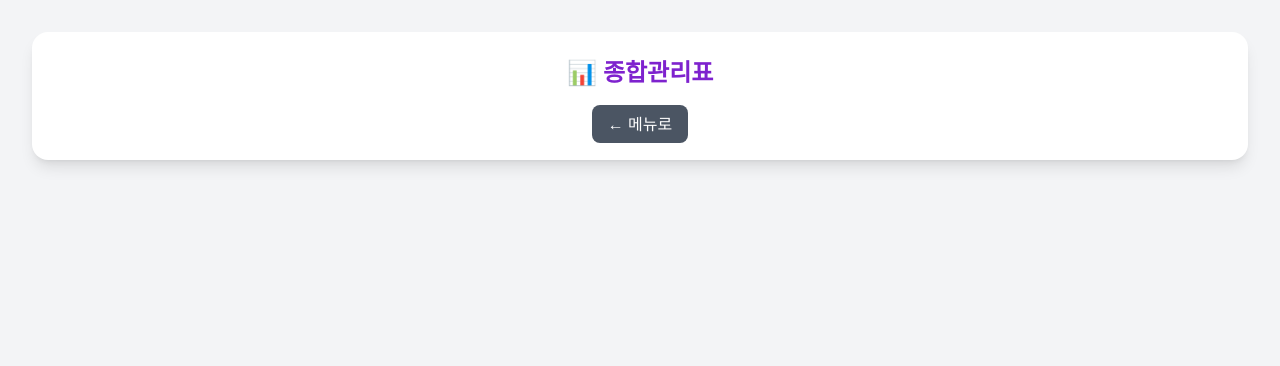
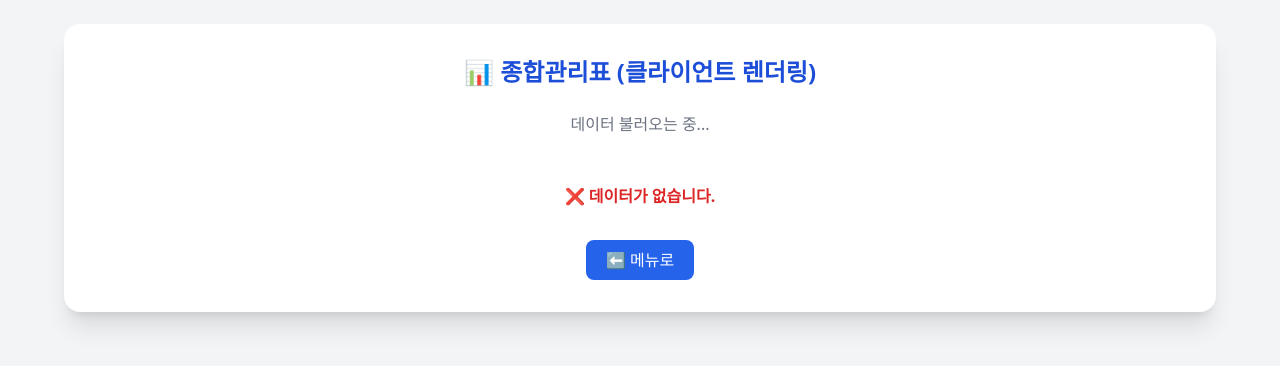
Before and after one commit to electrhi/AMIMMS, a Flask app: template templates/admin_summary.html in a window 1280 px wide. Shown: the top 366 px of the page. Run offline with Flask 3, Linux system fonts and the light colour scheme; the template is opened without the code that fills it, so the values that code supplies are empty; parts of the project's set-up code (start-up, migrations or seed data) failed here and were passed over; some libraries are stand-ins or nearby versions.

Commit message:
Update admin_summary.html

```diff
--- a/templates/admin_summary.html
+++ b/templates/admin_summary.html
@@ -3,22 +3,86 @@
 <head>
 <meta charset="UTF-8">
 <meta name="viewport" content="width=device-width, initial-scale=1.0">
-<title>종합관리표</title>
+<title>📊 관리자 종합관리표</title>
 <script src="https://cdn.tailwindcss.com"></script>
 </head>
-<body class="bg-gray-100 p-8">
-  <div class="bg-white shadow-lg rounded-2xl p-6">
-    <h2 class="text-2xl font-bold text-purple-700 mb-6 text-center">📊 종합관리표</h2>
-    {% if tables %}
-      <div class="overflow-auto">
-        {{ tables[0] | safe }}
-      </div>
-    {% else %}
-      <p class="text-gray-500 text-center">{{ message }}</p>
-    {% endif %}
-    <div class="text-center mt-6">
-      <a href="{{ url_for('menu') }}" class="bg-gray-600 text-white px-4 py-2 rounded-lg hover:bg-gray-700">← 메뉴로</a>
-    </div>
+<body class="bg-gray-100 p-6">
+
+<div class="max-w-6xl mx-auto bg-white rounded-2xl shadow-xl p-8">
+  <h2 class="text-2xl font-bold text-blue-700 mb-6 text-center">
+    📊 종합관리표 (클라이언트 렌더링)
+  </h2>
+  <p class="text-center text-gray-500 mb-8">데이터 불러오는 중...</p>
+
+  <div id="table-container" class="overflow-x-auto"></div>
+
+  <div class="flex justify-center mt-8">
+    <a href="{{ url_for('menu') }}"
+       class="bg-blue-600 text-white px-5 py-2 rounded-lg hover:bg-blue-700">⬅ 메뉴로</a>
   </div>
+</div>
+
+<script>
+async function loadData() {
+  const container = document.getElementById("table-container");
+  container.innerHTML = "<p class='text-center text-gray-600'>⏳ 데이터를 불러오는 중입니다...</p>";
+
+  const res = await fetch("/api/admin_data");
+  const json = await res.json();
+
+  if (!json.data || json.data.length === 0) {
+    container.innerHTML = "<p class='text-center text-red-600 font-semibold mt-4'>❌ 데이터가 없습니다.</p>";
+    return;
+  }
+
+  const data = json.data;
+
+  // ✅ 고유한 통신방식+구분 조합과 받는사람 목록 추출
+  const comboSet = new Set();
+  const receivers = new Set();
+
+  data.forEach(row => {
+    comboSet.add(`${row["통신방식"]} | ${row["구분"]}`);
+    receivers.add(row["받는사람"]);
+  });
+
+  const combos = Array.from(comboSet);
+  const receiverList = Array.from(receivers);
+
+  // ✅ 피벗 테이블 생성
+  const pivot = {};
+  combos.forEach(c => pivot[c] = {});
+
+  data.forEach(row => {
+    const key = `${row["통신방식"]} | ${row["구분"]}`;
+    const recv = row["받는사람"];
+    const qty = Number(row["수량"]) || 0;
+    pivot[key][recv] = (pivot[key][recv] || 0) + qty;
+  });
+
+  // ✅ 테이블 HTML 생성
+  let html = "<table class='w-full border text-center border-gray-300'>";
+  html += "<thead class='bg-blue-100'>";
+  html += "<tr><th class='border p-2'>통신방식</th><th class='border p-2'>구분</th>";
+  receiverList.forEach(r => html += `<th class='border p-2'>${r}</th>`);
+  html += "</tr></thead><tbody>";
+
+  combos.forEach(c => {
+    const [type, category] = c.split(" | ");
+    html += `<tr><td class='border p-2'>${type}</td><td class='border p-2'>${category}</td>`;
+    receiverList.forEach(r => {
+      html += `<td class='border p-2'>${pivot[c][r] || ""}</td>`;
+    });
+    html += "</tr>";
+  });
+
+  html += "</tbody></table>";
+
+  container.innerHTML = html;
+}
+
+window.addEventListener("DOMContentLoaded", loadData);
+</script>
+
 </body>
 </html>
```
